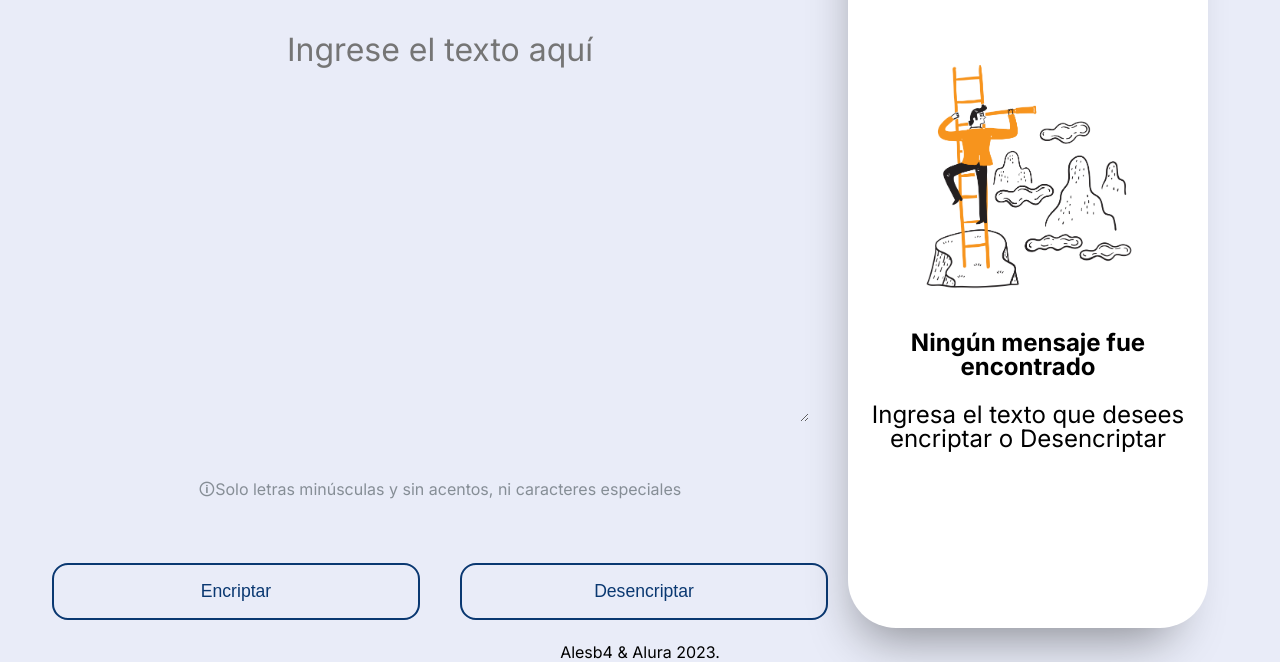
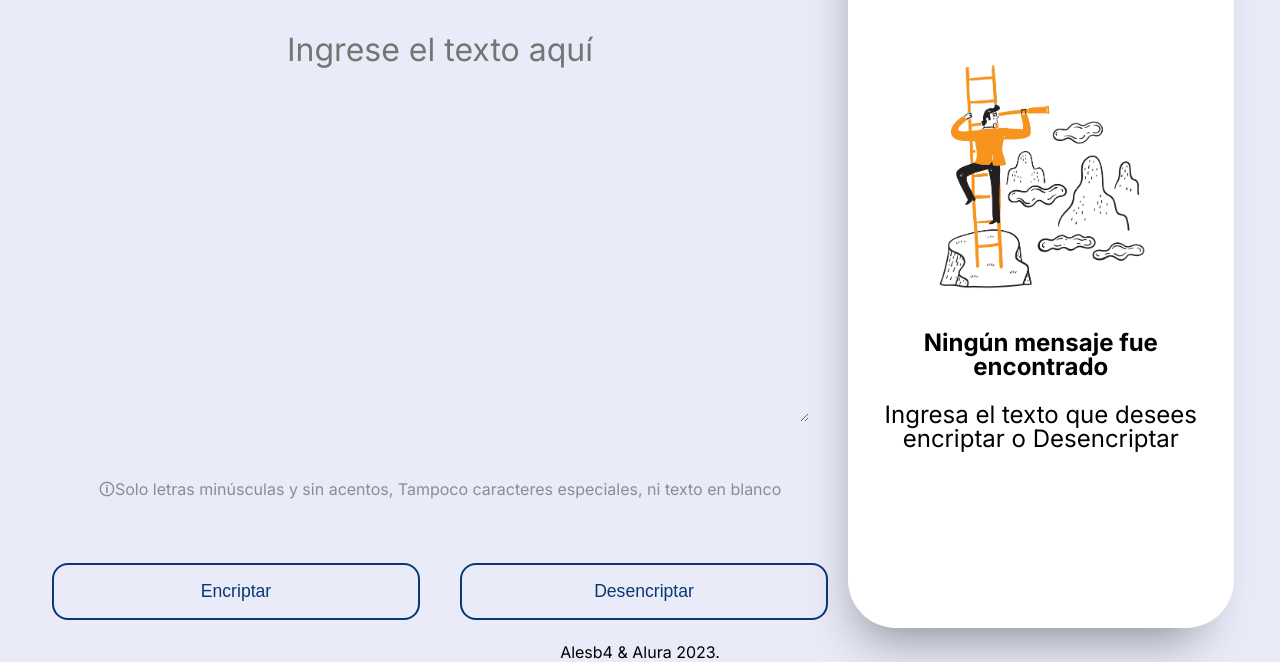
Before and after one commit to alesb4/encriptador, a plain HTML site: page index.html in a window 1280 px wide. Shown: the part 150-812 px from the top of the page. Drawn offline with Linux system fonts and the light colour scheme.

Commit message:
Correciones de pading en texto encriptador y html

```diff
--- a/index.html
+++ b/index.html
@@ -26,7 +26,7 @@
         <form class="caja">
             <textarea class='texto-encriptar' name="texto-encriptar" id="textoEncriptar" cols="30" rows="10" placeholder="Ingrese el texto aquí"></textarea>
             <div class="indicasiones">
-                <p>&#128712;Solo letras minúsculas y sin acentos, ni caracteres especiales</p>
+                <p>&#128712;Solo letras minúsculas y sin acentos, Tampoco caracteres especiales, ni texto en blanco</p>
             </div>
             <div class="caja-btn">
                 <input class="btn btn2" id="botonEncriptar" type="submit" value="Encriptar">
--- a/style.css
+++ b/style.css
@@ -38,7 +38,7 @@ textarea.texto-encriptar {
 }
 
 div.texto-encriptar {
-    padding: 3rem 0;
+    padding: 3rem 0.8rem;
     height: auto;
     background-color: #fff;
     border-radius: 3rem;
```
